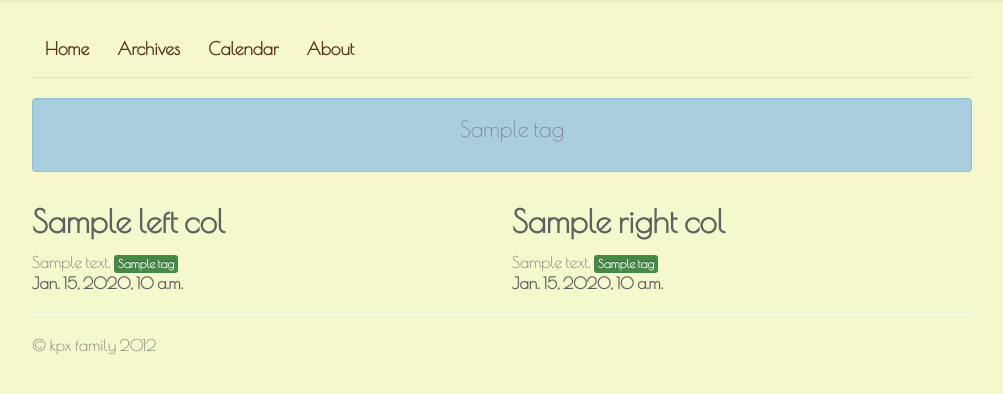
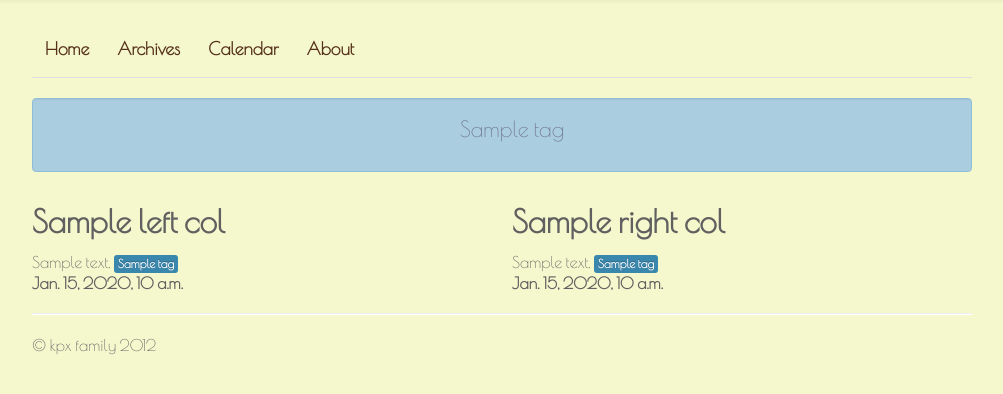
Before and after one commit to kpx13/sofi, a Django app: template templates/archives.html in a window 1280 px wide. Shown: the part 64-458 px from the top of the page, without its empty margins (138-1141 px from the left). Run offline with Django 3.2, Linux system fonts and the light colour scheme; the template is opened without the code that fills it: most values are stand-ins (such as "Sample title", 1, 10 or a date in 2020); some libraries are stand-ins or nearby versions.

Commit message:
last fix

```diff
--- a/site_static/css/style.css
+++ b/site_static/css/style.css
@@ -6,7 +6,7 @@ table {background-color: transparent}
 .tag-cloud{text-align:center;}
 .tag-cloud li{display:inline;margin-right:5px;line-height:22px}
 .tag-cloud li a{color:#727a90}
-.tag-cloud li a:hover{color:red}
+.tag-cloud li a:hover{color:white}
 .tag-cloud li .tag-size-1{font-size:16px}
 .tag-cloud li .tag-size-2{font-size:18px}
 .tag-cloud li .tag-size-3{font-size:20px}
--- a/templates/base.html
+++ b/templates/base.html
@@ -52,7 +52,7 @@
                             {% for a in left_col %}
                                 <h2>{{ a.name }}</h2>
                                 {{ a.text|safe }}
-                                {% for t in a.tags.all %}<a href='/archives/{{ t.slug }}'><span class="label label-success">  {{ t }}  </span></a> {% endfor %}
+                                {% for t in a.tags.all %}<a href='/archives/{{ t.slug }}'><span class="label label-info">  {{ t }}  </span></a> {% endfor %}
                                 <br />
                                 <span><b>{{ a.date }}</b></span>
                                 {% if not forloop.last %} <hr /> {% endif %}
@@ -62,7 +62,7 @@
                             {% for a in right_col %}
                                 <h2>{{ a.name }}</h2>
                                 {{ a.text|safe }}
-                                {% for t in a.tags.all %}<a href='/archives/{{ t.slug }}'><span class="label label-success">  {{ t }}  </span></a> {% endfor %}
+                                {% for t in a.tags.all %}<a href='/archives/{{ t.slug }}'><span class="label label-info">  {{ t }}  </span></a> {% endfor %}
                                 <br />
                                 <span><b>{{ a.date }}</b></span>
                                 {% if not forloop.last %} <hr /> {% endif %}
```
Also changed, not shown: sofi/settings.py (+8 -0 lines).
